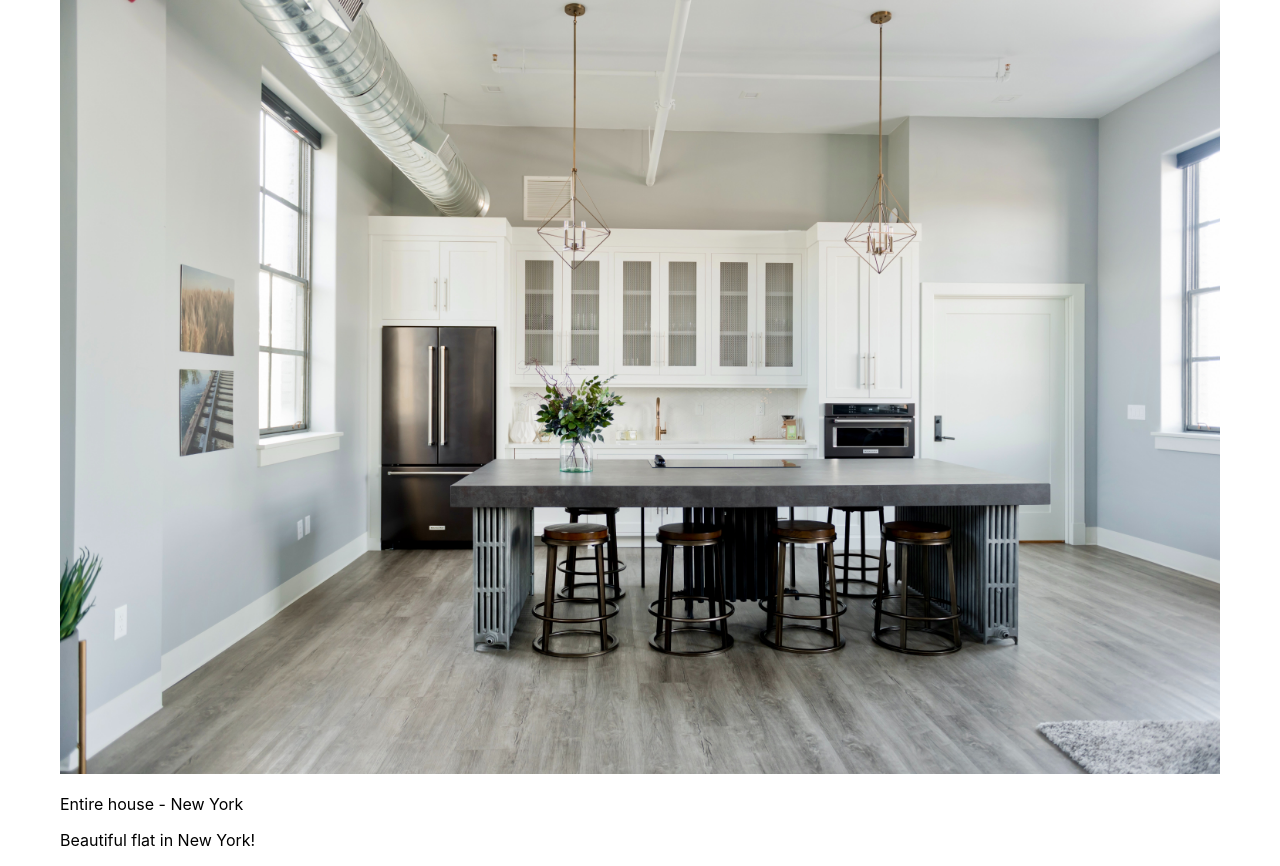
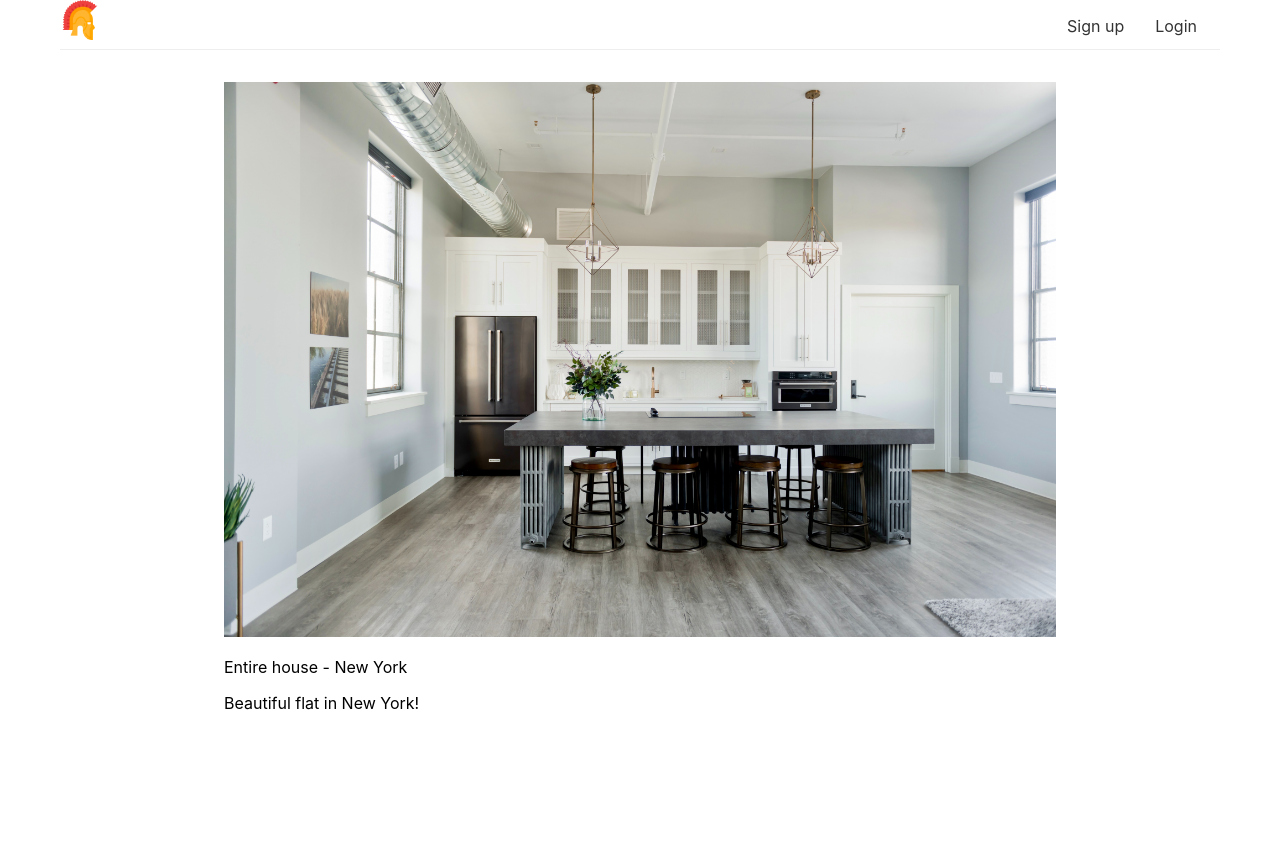
Before and after one commit to cnschwarz/airbnb-nextjs-clone, a Next.js app: page /houses/1 in a window 1280 px wide. After the commit the page ends 800 px from the top, so only its background shows below. Built offline with nearby package versions, Linux system fonts and the light colour scheme.

Commit message:
feat: airbnb clone add top navigation (#4)

```diff
--- /dev/null
+++ b/components/Header.js
@@ -0,0 +1,64 @@
+import Link from 'next/link'
+
+export default function Header(props) {
+    return (
+        <div className="nav-container">
+            <Link href="/">
+                <a>
+                    <img src="/img/logo.png" alt="" />
+                </a>
+            </Link>
+
+            <nav>
+                <ul>
+                    <li>
+                        <Link href="/register">
+                            <a>Sign up</a>
+                        </Link>
+                    </li>
+                    <li>
+                        <Link href="/login">
+                            <a>Login</a>
+                        </Link>
+                    </li>
+                </ul>
+            </nav>
+
+            <style jsx>{`
+                ul {
+                  margin: 0;
+                  padding: 0;
+                }
+
+                li {
+                  display: block;
+                  float: left;
+                }
+
+                a {
+                  text-decoration: none;
+                  display: block;
+                  margin-right: 15px;
+                  color: #333;
+                }
+
+                nav a {
+                  padding: 1em 0.5em;
+                }
+
+                .nav-container {
+                  border-bottom: 1px solid #eee;
+                  height: 50px;
+                }
+
+                img {
+                  float: left;
+                  width: 40px;
+                }
+                ul {
+                  float: right;
+                }
+          `}</style>
+        </div>
+    )
+}
--- a/components/House.js
+++ b/components/House.js
@@ -4,7 +4,7 @@
 
 export default function House(props) {
     return (
-        <Link href="/houses/[id]" as={'houses/' + props.id}>
+        <Link href="/houses/[id]" as={'/houses/' + props.id}>
             <a>
                 <img src={props.picture} width="100%" alt="House picture" />
                 {/*<Image*/}
--- /dev/null
+++ b/components/Layout.js
@@ -0,0 +1,20 @@
+import Header from './Header'
+
+export default function Layout(props) {
+    return (
+        <div>
+            <Header />
+            <main>{props.content}</main>
+            <style jsx>{`
+                main {
+                    position: relative;
+                    max-width: 56em;
+                    background-color: white;
+                    padding: 2em;
+                    margin: 0 auto;
+                    box-sizing: border-box;
+                }
+            `}</style>
+        </div>
+    )
+}
--- a/pages/houses/[id].js
+++ b/pages/houses/[id].js
@@ -1,10 +1,13 @@
 import Head from 'next/head'
 import houses from '../../houses.js'
+import Layout from "../../components/Layout"
 // import { prefix } from '../../utils/prefix.js';
 // import Image from 'next/image'
 
 export default function House(props) {
     return (
+        <Layout
+            content={
                 <div>
                     <Head>
                         <title>{props.house.title}</title>
@@ -22,6 +25,8 @@
                     </p>
                     <p>{props.house.title}</p>
                 </div>
+            }
+        />
     )
 }
 
```
Also changed, not shown: pages/index.js (+7 -5 lines), public/img/logo.png (added). Lines whose indentation alone changed are shown as unchanged.
